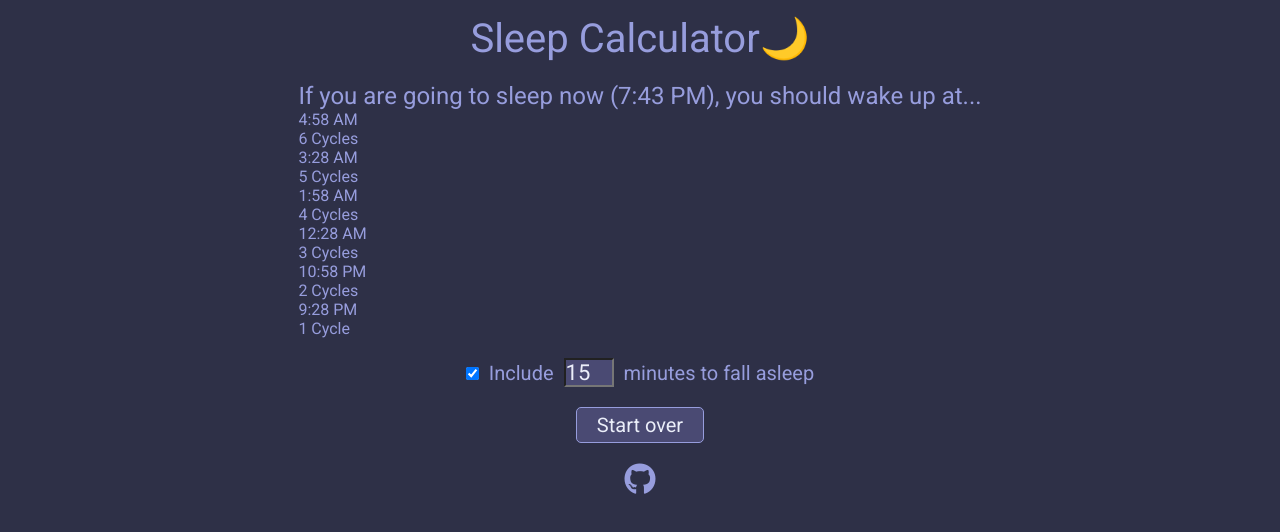
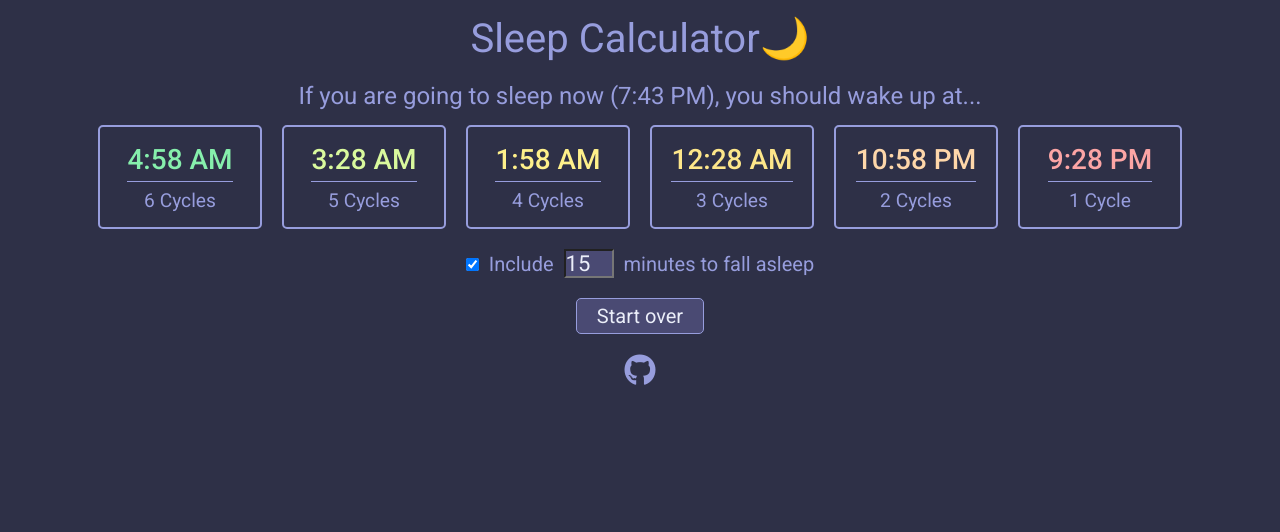
Before and after one commit to robsassack/sleep-calc-react, a React (Vite) app: page / in a window 1280 px wide. Both pictures are taken after a click on the button "Sleep now". Shown: the top 532 px of the page. Built offline with nearby package versions, Linux system fonts and the light colour scheme.

Commit message:
Updated CSS for results page

```diff
--- a/src/components/SleepPage/SleepPage.css
+++ b/src/components/SleepPage/SleepPage.css
@@ -1,3 +1,68 @@
+.sleep {
+  display: flex;
+  flex-direction: column;
+  align-items: center;
+  gap: 15px;
+  text-align: center;
+}
+
 .sleep--text {
   font-size: 1.5em;
+  margin: 0 20px;
 }
+
+.sleep--list {
+  display: flex;
+  flex-wrap: wrap;
+  justify-content: center;
+  gap: 20px;
+  margin: 0 10px;
+}
+
+.sleep--list-item {
+  display: flex;
+  flex-direction: column;
+  align-items: center;
+  justify-content: center;
+  gap: 7px;
+  border: 2px solid #979ddd;
+  border-radius: 5px;
+  padding: 10px 10px;
+  min-width: 164px;
+  min-height: 104px;
+}
+
+.sleep--cycle-time {
+  font-size: 1.75em;
+  font-weight: 500;
+  padding-bottom: 5px;
+  border-bottom: 1px solid #979ddd;
+}
+
+.sleep--cycle-count {
+  font-size: 1.2em;
+}
+
+.sleep--cycle-1 {
+  color: #fca5a5;
+}
+
+.sleep--cycle-2 {
+  color: #fed7aa;
+}
+
+.sleep--cycle-3 {
+  color: #fde68a;
+}
+
+.sleep--cycle-4 {
+  color: #fef08a;
+}
+
+.sleep--cycle-5 {
+  color: #d9f99d;
+}
+
+.sleep--cycle-6 {
+  color: #86efac;
+}
--- a/src/components/SleepPage/SleepPage.tsx
+++ b/src/components/SleepPage/SleepPage.tsx
@@ -39,7 +39,7 @@ function SleepPage(props: any) {
       else addTime = 90 * i + tempExtraSleep;
       content.push(
         <div className='sleep--list-item' key={"cycle-" + i}>
-          <div className={"sleep--cycle-" + i}>
+          <div className={"sleep--cycle-time sleep--cycle-" + i}>
             {formatTime(addMinutes(props.sleep.time, addTime))}
           </div>
           <div className='sleep--cycle-count'>
```
